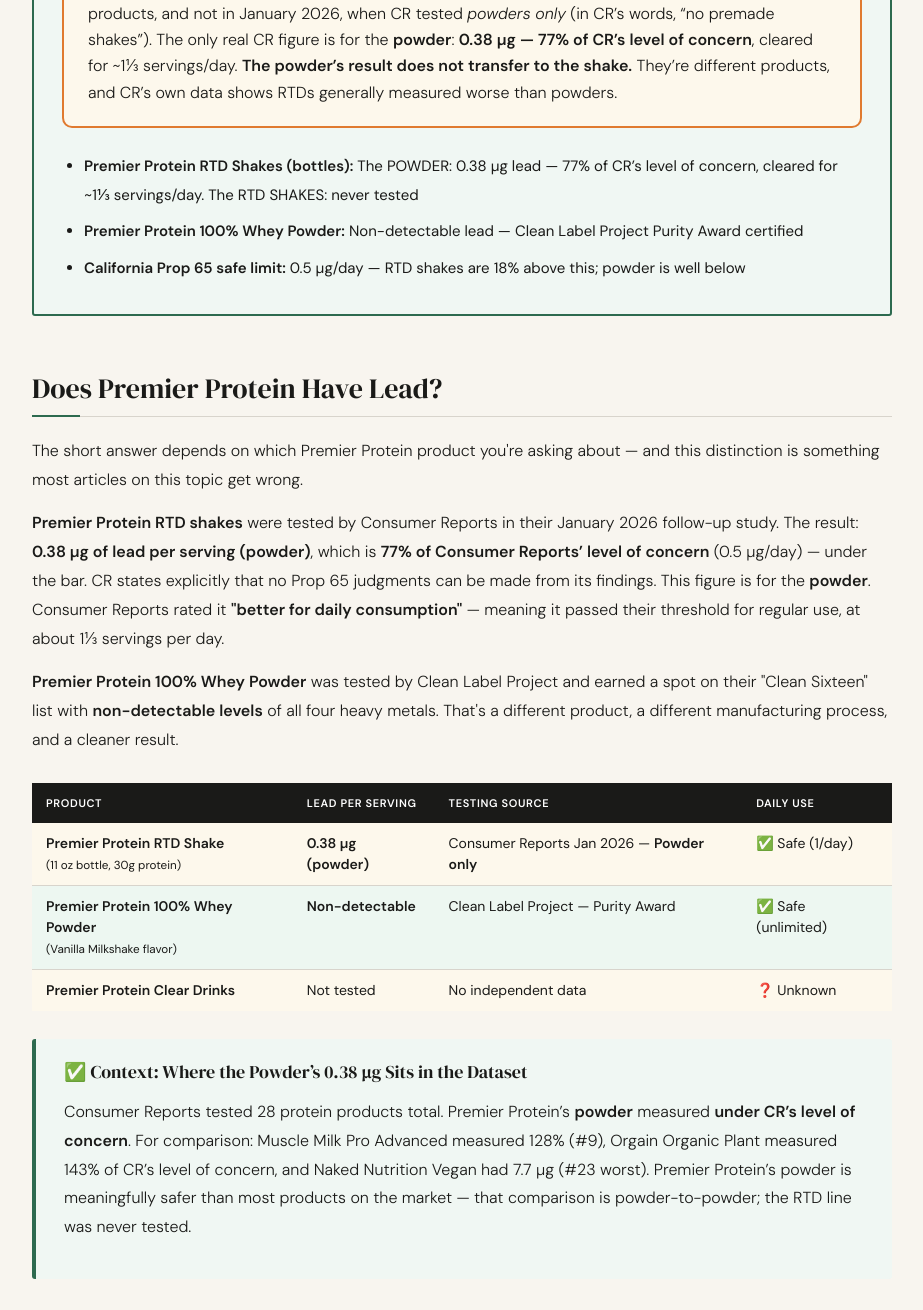
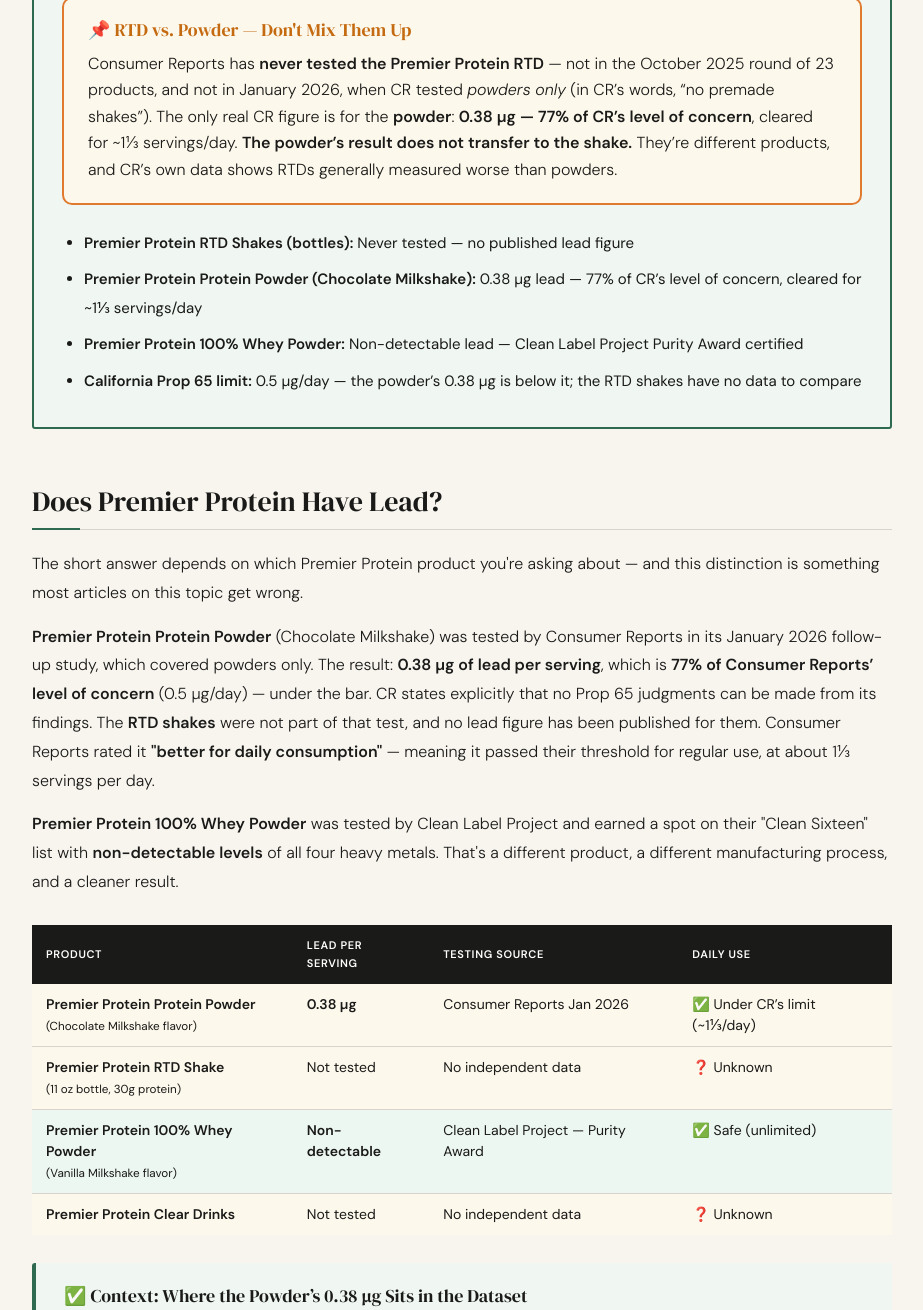
Before and after one commit to beardednotary/cleanproteinlist, a plain HTML site: page blog/premier-protein-lead-testing.html in a window 1280 px wide. Shown: the part 1145-2455 px from the top of the page, without its empty margins (178-1101 px from the left). Drawn offline with Linux system fonts and the light colour scheme.

Commit message:
Premier Protein: remove claims that the RTD shakes were tested (#1)
The page said the shakes were tested and "18% above" Prop 65 in places,
while CR only tested the powder. Direct answer now states the full
result up top; table splits powder (0.38 ug) and shakes (not tested).

Co-authored-by: Ray Rothwell <rayro@Mac.lan>
Co-authored-by: Claude Opus 5.5 <noreply@anthropic.com>

```diff
--- a/blog/premier-protein-lead-testing.html
+++ b/blog/premier-protein-lead-testing.html
@@ -4,13 +4,13 @@
   <meta charset="UTF-8">
   <meta name="viewport" content="width=device-width, initial-scale=1.0">
 
-  <title>Does Premier Protein Have Lead? Powder: Yes. Shakes: Untested.</title>
+  <title>Does Premier Protein Have Lead? Powder: Yes, Under CR&rsquo;s Limit. Shakes: Untested.</title>
   <meta name="description" content="Consumer Reports tested Premier Protein POWDER at 0.38&nbsp;µg lead (77% of CR&rsquo;s level of concern). The RTD shakes have never been tested by CR. What that means.">
   <link rel="canonical" href="https://cleanproteinlist.com/blog/premier-protein-lead-testing.html">
 
   <!-- Open Graph -->
   <meta property="og:type" content="article">
-  <meta property="og:title" content="Does Premier Protein Have Lead? Powder: Yes. Shakes: Untested.">
+  <meta property="og:title" content="Does Premier Protein Have Lead? Powder: Yes, Under CR&rsquo;s Limit. Shakes: Untested.">
   <meta property="og:description" content="Consumer Reports tested Premier Protein POWDER at 0.38&nbsp;µg lead (77% of CR&rsquo;s level of concern). The RTD shakes have never been tested by CR. What that means.">
   <meta property="og:url" content="https://cleanproteinlist.com/blog/premier-protein-lead-testing.html">
   <meta property="og:site_name" content="Clean Protein List">
@@ -20,7 +20,7 @@
 
   <!-- Twitter -->
   <meta name="twitter:card" content="summary_large_image">
-  <meta name="twitter:title" content="Does Premier Protein Have Lead? Powder: Yes. Shakes: Untested.">
+  <meta name="twitter:title" content="Does Premier Protein Have Lead? Powder: Yes, Under CR&rsquo;s Limit. Shakes: Untested.">
   <meta name="twitter:description" content="Consumer Reports tested Premier Protein POWDER at 0.38&nbsp;µg lead (77% of CR&rsquo;s level of concern). The RTD shakes have never been tested by CR. What that means.">
   <meta name="twitter:image" content="https://cleanproteinlist.com/images/premier-protein-lead.jpeg">
 
@@ -82,7 +82,7 @@
       "headline": "Does Premier Protein Have Lead? The Powder Was Tested, the RTD Shakes Weren't",
       "description": "Consumer Reports tested Premier Protein's powder at 0.38 µg lead per serving (77% of CR's level of concern) in January 2026. The RTD shakes have never been independently tested for lead.",
       "datePublished": "2025-10-15T08:00:00+00:00",
-      "dateModified": "2026-08-10T08:00:00+00:00",
+      "dateModified": "2026-11-05T08:00:00+00:00",
       "author": {
         "@type": "Person",
         "name": "Ray Rothwell",
@@ -177,13 +177,13 @@
         <h1>Does Premier Protein Have Lead? The Powder Was Tested. The Shakes Weren&rsquo;t.</h1>
 
         <div class="blog-meta">
-            Updated April 2026 | 7 min read | Based on Consumer Reports January 2026 &amp; Clean Label Project testing
+            Updated November 2026 | 7 min read | Based on Consumer Reports January 2026 &amp; Clean Label Project testing
         </div>
 
         <!-- NEW: Direct answer with actual numbers upfront -->
         <div class="direct-answer-box">
             <h2 style="font-size: 20px;">✅ Direct Answer: Does Premier Protein Have Lead?</h2>
-            <p style="font-size: 16px; line-height: 1.6; margin-bottom: 14px;"><strong>The powder was tested and cleared. The RTD shakes have never been tested by anyone.</strong> Here's the breakdown by product:</p>
+            <p style="font-size: 16px; line-height: 1.6; margin-bottom: 14px;"><strong>No independent lab has published lead results for Premier Protein&rsquo;s ready-to-drink shakes; Consumer Reports&rsquo; testing covered powders only.</strong> The Premier Protein powder CR tested in January 2026 (Chocolate Milkshake) measured 0.38&nbsp;µg of lead per serving, 77% of CR&rsquo;s level of concern, which CR rates acceptable at about 1&frac13; servings a day. Premier Protein 100% Whey Powder tested non-detectable for lead in Clean Label Project testing. Here's the breakdown by product:</p>
         <div style="background:#fdf8ec; border:2px solid #e07a2f; border-radius:10px; padding:20px 24px; margin:24px 0;">
             <h3 style="margin:0 0 10px; color:#c46a10; font-size:18px;">📌 RTD vs. Powder — Don't Mix Them Up</h3>
             <p style="margin:0; line-height:1.65;">
@@ -195,9 +195,10 @@
         </div>
 
             <ul style="font-size: 15px; line-height: 1.9; margin: 0; padding-left: 22px;">
-                <li><strong>Premier Protein RTD Shakes (bottles):</strong> The POWDER: 0.38&nbsp;µg lead &mdash; 77% of CR&rsquo;s level of concern, cleared for ~1&frac13; servings/day. The RTD SHAKES: never tested</li>
+                <li><strong>Premier Protein RTD Shakes (bottles):</strong> Never tested &mdash; no published lead figure</li>
+                <li><strong>Premier Protein Protein Powder (Chocolate Milkshake):</strong> 0.38&nbsp;µg lead &mdash; 77% of CR&rsquo;s level of concern, cleared for ~1&frac13; servings/day</li>
                 <li><strong>Premier Protein 100% Whey Powder:</strong> Non-detectable lead — Clean Label Project Purity Award certified</li>
-                <li><strong>California Prop 65 safe limit:</strong> 0.5 µg/day — RTD shakes are 18% above this; powder is well below</li>
+                <li><strong>California Prop 65 limit:</strong> 0.5 µg/day &mdash; the powder&rsquo;s 0.38&nbsp;µg is below it; the RTD shakes have no data to compare</li>
             </ul>
         </div>
 
@@ -207,7 +208,7 @@
 
             <p>The short answer depends on which Premier Protein product you're asking about — and this distinction is something most articles on this topic get wrong.</p>
 
-            <p><strong>Premier Protein RTD shakes</strong> were tested by Consumer Reports in their January 2026 follow-up study. The result: <strong>0.38&nbsp;µg of lead per serving (powder)</strong>, which is <strong>77% of Consumer Reports&rsquo; level of concern</strong> (0.5&nbsp;µg/day) &mdash; under the bar. CR states explicitly that no Prop 65 judgments can be made from its findings. This figure is for the <strong>powder</strong>. Consumer Reports rated it <strong>"better for daily consumption"</strong> &mdash; meaning it passed their threshold for regular use, at about 1&frac13; servings per day.</p>
+            <p><strong>Premier Protein Protein Powder</strong> (Chocolate Milkshake) was tested by Consumer Reports in its January 2026 follow-up study, which covered powders only. The result: <strong>0.38&nbsp;µg of lead per serving</strong>, which is <strong>77% of Consumer Reports&rsquo; level of concern</strong> (0.5&nbsp;µg/day) &mdash; under the bar. CR states explicitly that no Prop 65 judgments can be made from its findings. The <strong>RTD shakes</strong> were not part of that test, and no lead figure has been published for them. Consumer Reports rated it <strong>"better for daily consumption"</strong> &mdash; meaning it passed their threshold for regular use, at about 1&frac13; servings per day.</p>
 
             <p><strong>Premier Protein 100% Whey Powder</strong> was tested by Clean Label Project and earned a spot on their "Clean Sixteen" list with <strong>non-detectable levels</strong> of all four heavy metals. That's a different product, a different manufacturing process, and a cleaner result.</p>
 
@@ -222,10 +223,16 @@
                 </thead>
                 <tbody>
                     <tr class="moderate-row">
+                        <td><strong>Premier Protein Protein Powder</strong><br><small>(Chocolate Milkshake flavor)</small></td>
+                        <td><strong>0.38&nbsp;µg</strong></td>
+                        <td>Consumer Reports Jan 2026</td>
+                        <td>✅ Under CR&rsquo;s limit (~1&frac13;/day)</td>
+                    </tr>
+                    <tr class="moderate-row">
                         <td><strong>Premier Protein RTD Shake</strong><br><small>(11 oz bottle, 30g protein)</small></td>
-                        <td><strong>0.38&nbsp;µg (powder)</strong></td>
-                        <td>Consumer Reports Jan 2026 — <strong>Powder only</strong></td>
-                        <td>✅ Safe (1/day)</td>
+                        <td>Not tested</td>
+                        <td>No independent data</td>
+                        <td>❓ Unknown</td>
                     </tr>
                     <tr class="safe-row">
                         <td><strong>Premier Protein 100% Whey Powder</strong><br><small>(Vanilla Milkshake flavor)</small></td>
--- a/sitemap.xml
+++ b/sitemap.xml
@@ -19,7 +19,7 @@
     <url><loc>https://cleanproteinlist.com/blog/creapure-creatine-brands-complete-list.html</loc><lastmod>2026-10-21</lastmod><priority>0.95</priority></url>
     <url><loc>https://cleanproteinlist.com/blog/california-sb-1033-protein-powder-heavy-metal-testing-2026.html</loc><lastmod>2026-10-14</lastmod><priority>0.95</priority></url>
 
-    <url><loc>https://cleanproteinlist.com/blog/premier-protein-lead-testing.html</loc><lastmod>2026-08-10</lastmod><priority>0.95</priority></url>
+    <url><loc>https://cleanproteinlist.com/blog/premier-protein-lead-testing.html</loc><lastmod>2026-11-05</lastmod><priority>0.95</priority></url>
     <url><loc>https://cleanproteinlist.com/blog/fairlife-protein-shakes-safety-lead-testing-2025.html</loc><lastmod>2026-08-09</lastmod><priority>0.95</priority></url>
     <url><loc>https://cleanproteinlist.com/blog/body-fortress-protein-powder-lead-testing-budget-clean-2025.html</loc><lastmod>2026-10-16</lastmod><priority>0.95</priority></url>
     <url><loc>https://cleanproteinlist.com/blog/optimum-nutrition-gold-standard-whey-lead-testing-results-2025.html</loc><lastmod>2026-08-10</lastmod><priority>0.95</priority></url>
```
